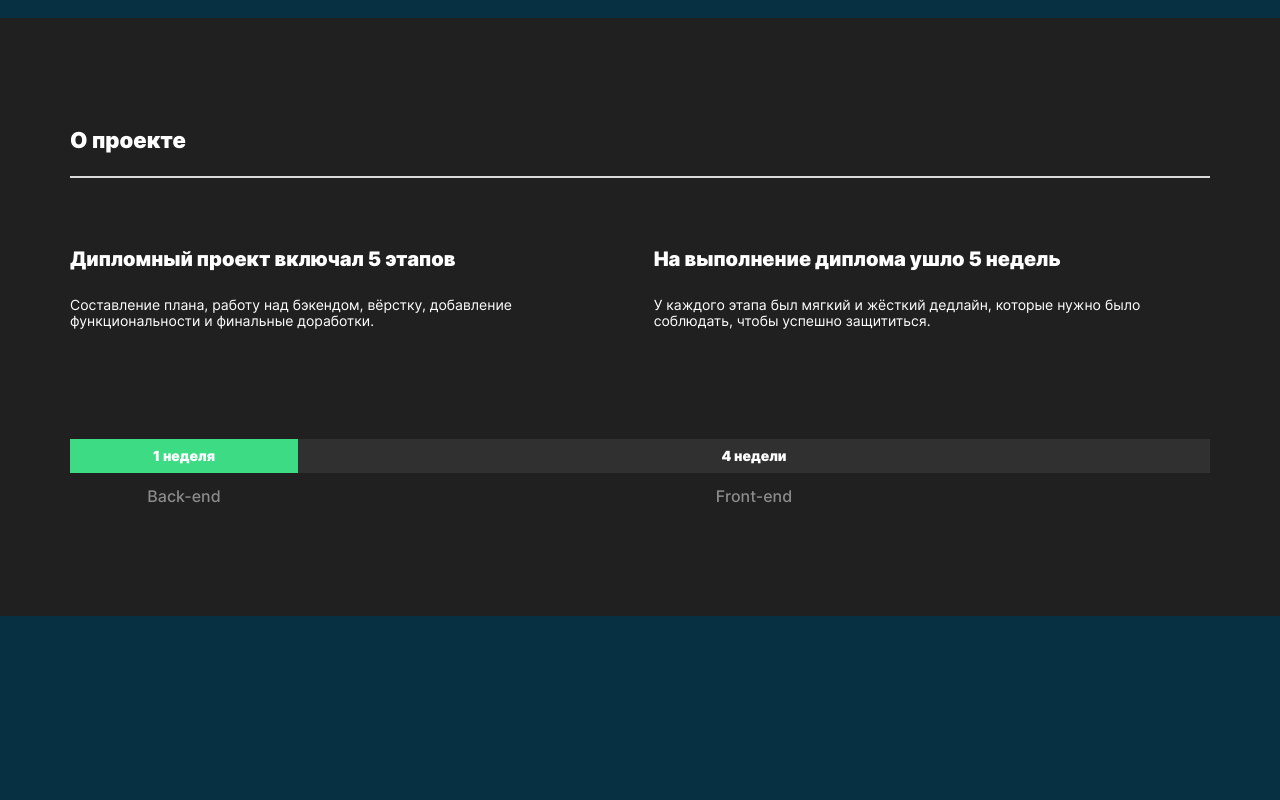
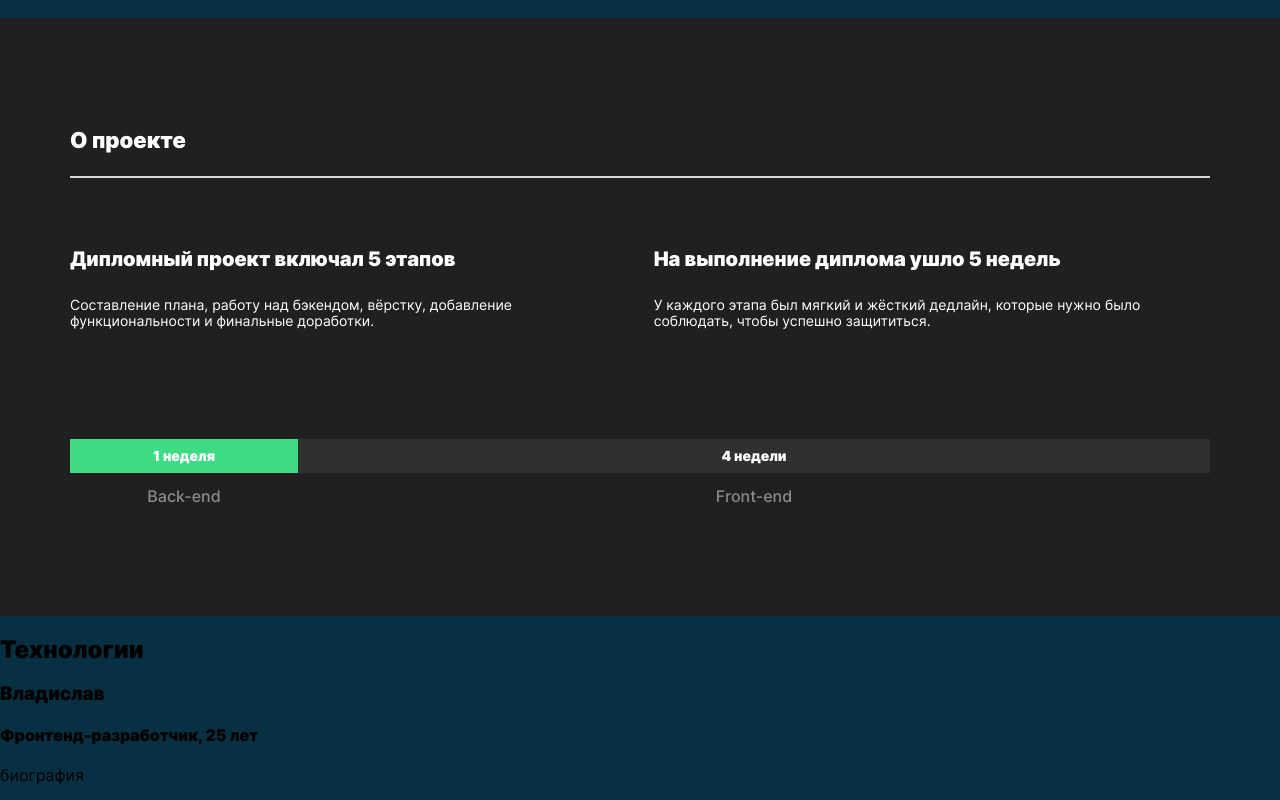
Before and after one commit to bismor/graduate-work-kosyachenko, a React (Create React App) app: page / in a window 1280 px wide. Shown: the part 692-1492 px from the top of the page. Before the commit the page ends 1308 px from the top, so only its background shows below. Built offline with nearby package versions, Linux system fonts and the light colour scheme.

Commit message:
aboutproject

```diff
--- /dev/null
+++ b/src/components/AboutProject/AboutProject.js
@@ -0,0 +1,17 @@
+import './AboutProject.css'
+
+export default function AboutProject() {
+  return(
+    <section className='aboutproject'>
+      <h2 className='aboutproject__title'>Технологии</h2>
+      <div className='aboutproject_about'>
+        <div className='aboutproject__bio'>
+          <h3>Владислав</h3>
+          <h4>Фронтенд-разработчик, 25 лет</h4>
+          <p> биография</p>
+        </div>
+      </div>
+
+    </section>
+  )
+}
--- a/src/components/Main/Main.js
+++ b/src/components/Main/Main.js
@@ -1,7 +1,8 @@
 import './Main.css';
-import Header from "./../Header/Header";
-import Promo from "./../Promo/Promo";
-import NavTab from "./../NavTab/NavTab"
+import Header from "../Header/Header";
+import Promo from "../Promo/Promo";
+import NavTab from "../NavTab/NavTab"
+import AboutProject from '../AboutProject/AboutProject';
 
 
 export default function Main() {
@@ -10,6 +11,7 @@ export default function Main() {
       <Header/>
       <Promo/>
       <NavTab/>
+      <AboutProject/>
     </>
   );
 }
```
Also changed, not shown: src/components/AboutProject/AboutProject.css (added).
